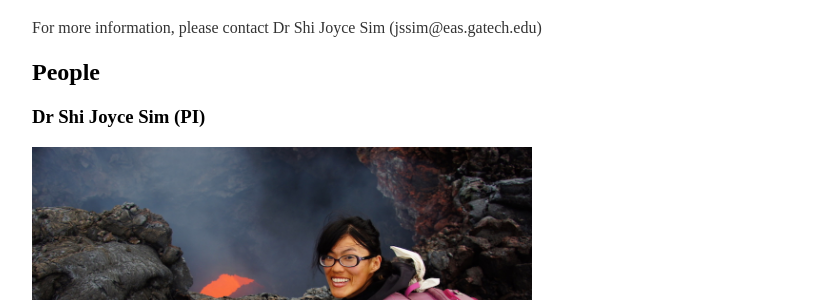
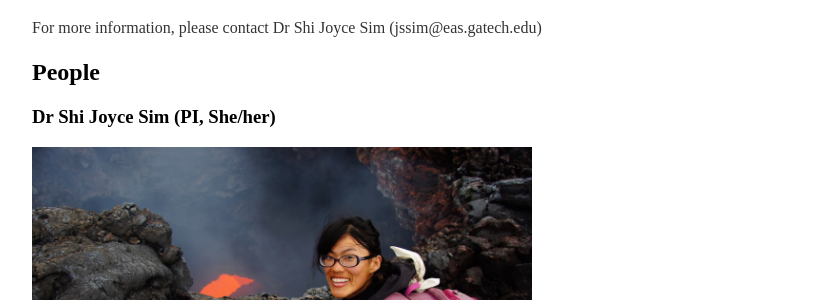
Before and after one commit to joycesim/joycesim.github.io, a Jekyll site: the page built from group/index.md, in a window 1280 px wide and 900 px high, scrolled down 1203 px. Shown: the part 154-454 px from the top of the window, without its empty margins (224-1053 px from the left). Built offline with Jekyll 4.4.1, drawn with Linux system fonts in a browser that asks for light colours.

Commit message:
Update index.md

```diff
--- a/group/index.md
+++ b/group/index.md
@@ -40,7 +40,7 @@ For more information, please contact Dr Shi Joyce Sim (jssim@eas.gatech.edu)
 
 ## People
 
-### Dr Shi Joyce Sim (PI)
+### Dr Shi Joyce Sim (PI, She/her)
 <img src="/image/Profile3.JPG" alt="Kamchatka 2013" title="Kamchatka 2013." width="500" />
 
 I am a geodynamicist working on two-phase flow magma dynamics at tectonic boundaries such as subduction zones and mid-ocean ridges. I am a research scientist at the School of Earth and Atmospheric Sciences at Georgia Institute of Technology. At Scripps Institution of Oceanography, I worked on understanding the depth of mid-ocean ridges through Earth's evolution and the two-phase study of melt focusing at mid-ocean ridges with advisors Dave Stegman, James Day and Marc Spiegelman. As a Deep Carbon Observatory (DCO) postdoctoral fellow at Carnegie Institution for Science, I worked on carbon fluxes at subduction zones employing a combination of two phase flow and geochemical thermodynamics with Erik Hauri. [CV](https://joycesim.github.io/cv/)
```
